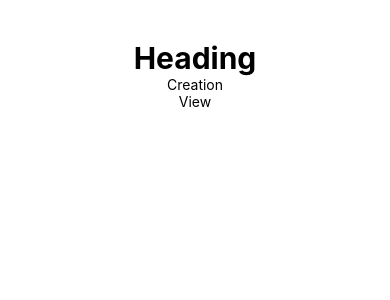
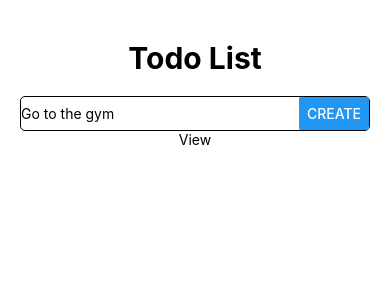
Before and after one commit to atanas-zlatev-98/To-Do-App-React-Native, a React Native app: screen / in a window 390 px wide. Shown: the top 300 px of the page. Built offline with nearby package versions, Linux system fonts and the light colour scheme.

Commit message:
added todo input

```diff
--- a/App.js
+++ b/App.js
@@ -1,15 +1,28 @@
-import { Text, View } from 'react-native';
+import { useState } from 'react';
+import { Button, Text, TextInput, View } from 'react-native';
 
 export default function App() {
+
+  const [text,setText] = useState('');
+
+  const textChangeHandler = (value) =>{
+    setText(value)
+  }
+
+  const createTodoHandler = () =>{
+    alert(text);
+  }
+
   return (
     <View style={styles.body}>
 
-      <View>
-        <Text style={styles.heading}>Heading</Text>
+      <View style={{marginBottom:20}}>
+        <Text style={styles.heading}>Todo List</Text>
       </View>
 
-      <View>
-        <Text>Creation</Text>
+      <View style={{flexDirection:'row',borderWidth:1,justifyContent:'space-between',width:"100%",borderRadius:5}}>
+        <TextInput placeholder='Go to the gym' value={text} onChangeText={textChangeHandler}></TextInput>
+        <Button title="Create" onPress={createTodoHandler}></Button>
       </View>
 
       <View>
@@ -29,5 +42,5 @@ const styles = {
     fontSize:30,
     marginTop:20,
     fontWeight:'bold'
-  }
+  },
 }
```
